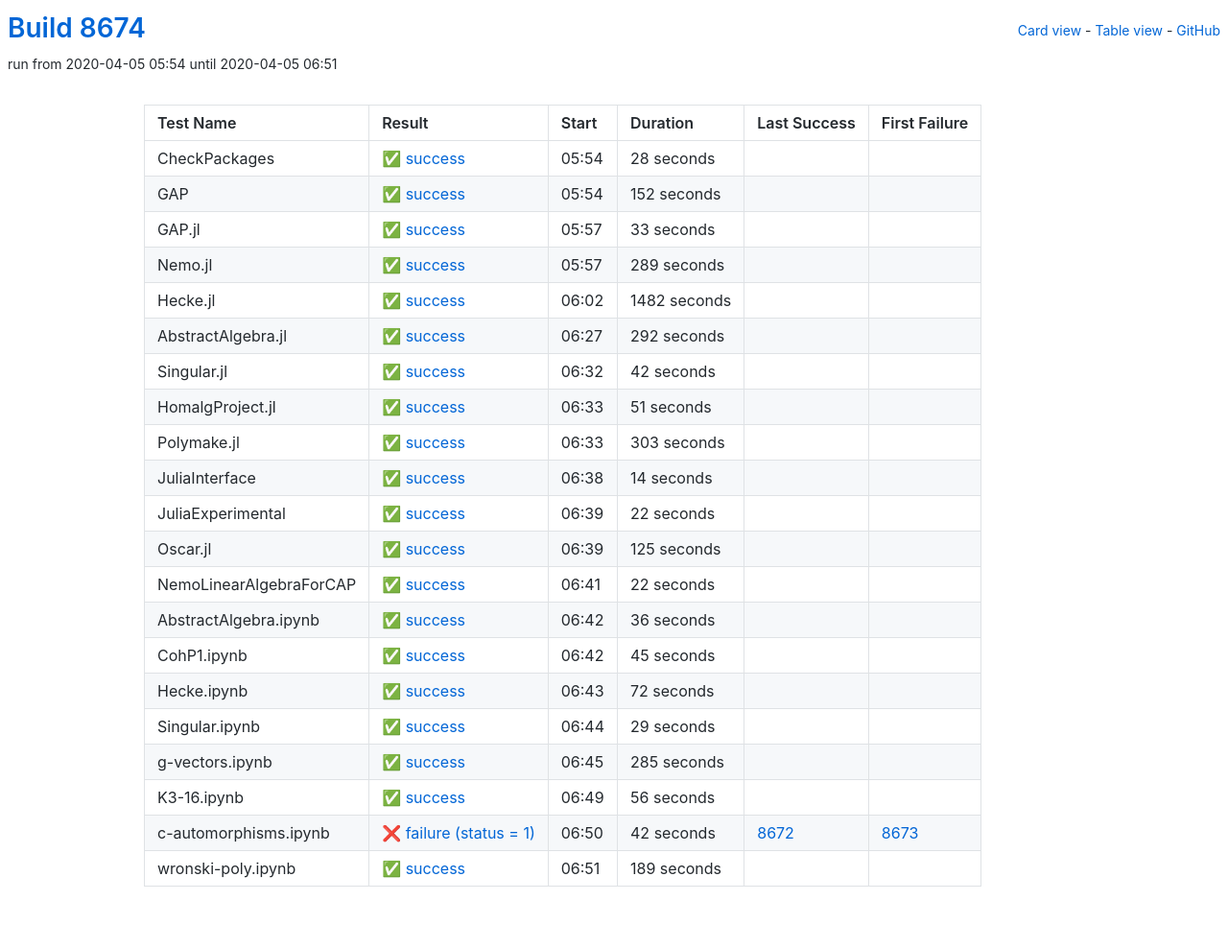
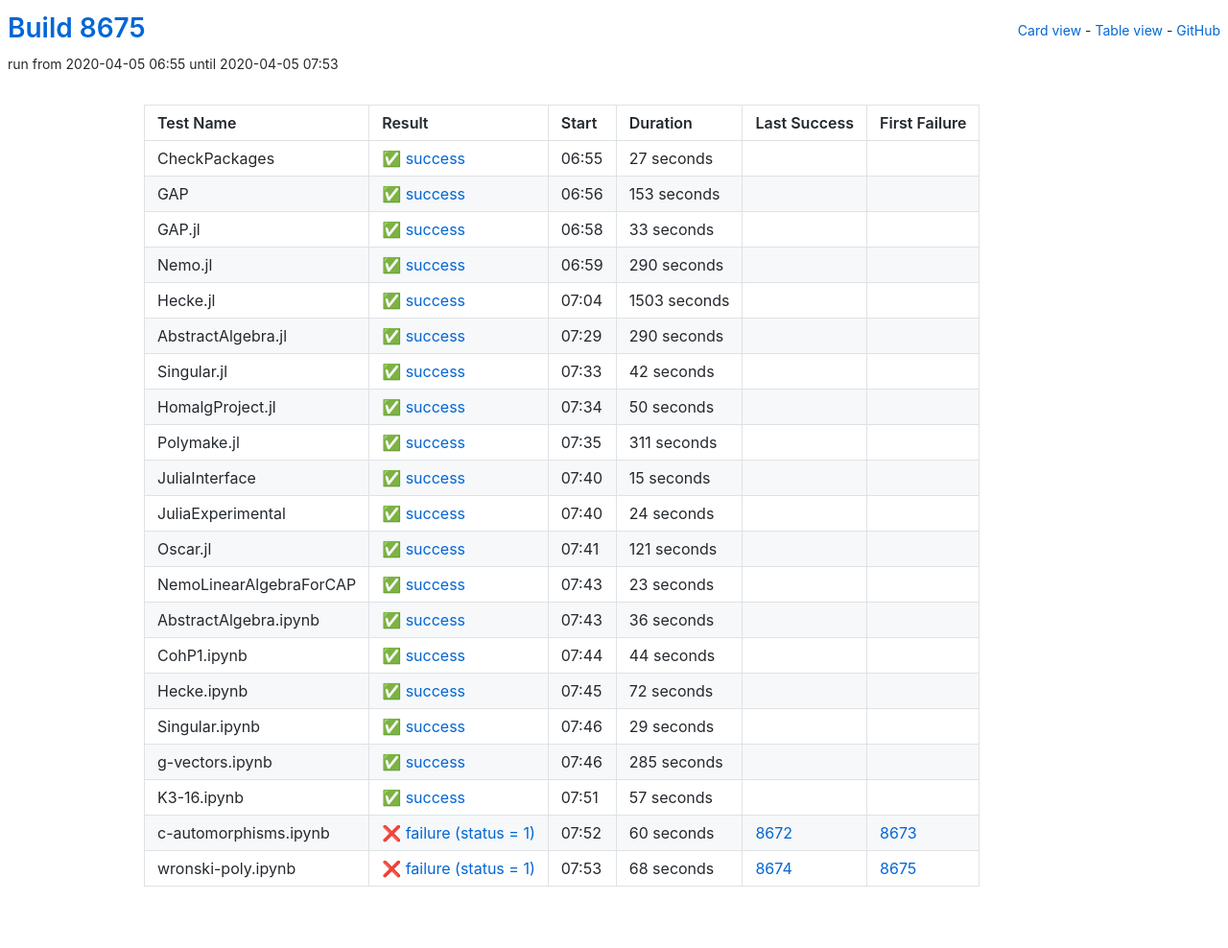
Before and after one commit to oscar-system/oscar-ci-status, a Jekyll site: the page built from table.html, in a window 1280 px wide. Shown: the whole page at 96% size. Built offline with Jekyll 4.4.1, drawn with Linux system fonts in a browser that asks for light colours.

Commit message:
Build 8675

```diff
--- a/_data/ci.yml
+++ b/_data/ci.yml
@@ -1,27 +1,27 @@
-build: 8674
-build_url: https://oscarci.mathematik.uni-kl.de/job/oscar/8674/
+build: 8675
+build_url: https://oscarci.mathematik.uni-kl.de/job/oscar/8675/
 job: oscar
 tests:
-- duration: 28
+- duration: 27
   exitcode: 0
   first_failure: false
   first_failure_url: null
   last_success: false
   last_success_url: null
-  log: https://oscarci.mathematik.uni-kl.de/job/oscar/8674/artifact/logs/build-8674/CheckPackages.log
+  log: https://oscarci.mathematik.uni-kl.de/job/oscar/8675/artifact/logs/build-8675/CheckPackages.log
   name: CheckPackages
-  start: 2020-04-05 05:54
+  start: 2020-04-05 06:55
   status: success
   success: true
-- duration: 152
+- duration: 153
   exitcode: 0
   first_failure: false
   first_failure_url: null
   last_success: false
   last_success_url: null
-  log: https://oscarci.mathematik.uni-kl.de/job/oscar/8674/artifact/logs/build-8674/GAP.log
+  log: https://oscarci.mathematik.uni-kl.de/job/oscar/8675/artifact/logs/build-8675/GAP.log
   name: GAP
-  start: 2020-04-05 05:54
+  start: 2020-04-05 06:56
   status: success
   success: true
 - duration: 33
@@ -30,42 +30,42 @@ tests:
   first_failure_url: null
   last_success: false
   last_success_url: null
-  log: https://oscarci.mathematik.uni-kl.de/job/oscar/8674/artifact/logs/build-8674/GAP.jl.log
+  log: https://oscarci.mathematik.uni-kl.de/job/oscar/8675/artifact/logs/build-8675/GAP.jl.log
   name: GAP.jl
-  start: 2020-04-05 05:57
+  start: 2020-04-05 06:58
   status: success
   success: true
-- duration: 289
+- duration: 290
   exitcode: 0
   first_failure: false
   first_failure_url: null
   last_success: false
   last_success_url: null
-  log: https://oscarci.mathematik.uni-kl.de/job/oscar/8674/artifact/logs/build-8674/Nemo.jl.log
+  log: https://oscarci.mathematik.uni-kl.de/job/oscar/8675/artifact/logs/build-8675/Nemo.jl.log
   name: Nemo.jl
-  start: 2020-04-05 05:57
+  start: 2020-04-05 06:59
   status: success
   success: true
-- duration: 1482
+- duration: 1503
   exitcode: 0
   first_failure: false
   first_failure_url: null
   last_success: false
   last_success_url: null
-  log: https://oscarci.mathematik.uni-kl.de/job/oscar/8674/artifact/logs/build-8674/Hecke.jl.log
+  log: https://oscarci.mathematik.uni-kl.de/job/oscar/8675/artifact/logs/build-8675/Hecke.jl.log
   name: Hecke.jl
-  start: 2020-04-05 06:02
+  start: 2020-04-05 07:04
   status: success
   success: true
-- duration: 292
+- duration: 290
   exitcode: 0
   first_failure: false
   first_failure_url: null
   last_success: false
   last_success_url: null
-  log: https://oscarci.mathematik.uni-kl.de/job/oscar/8674/artifact/logs/build-8674/AbstractAlgebra.jl.log
+  log: https://oscarci.mathematik.uni-kl.de/job/oscar/8675/artifact/logs/build-8675/AbstractAlgebra.jl.log
   name: AbstractAlgebra.jl
-  start: 2020-04-05 06:27
+  start: 2020-04-05 07:29
   status: success
   success: true
 - duration: 42
@@ -74,75 +74,75 @@ tests:
   first_failure_url: null
   last_success: false
   last_success_url: null
-  log: https://oscarci.mathematik.uni-kl.de/job/oscar/8674/artifact/logs/build-8674/Singular.jl.log
+  log: https://oscarci.mathematik.uni-kl.de/job/oscar/8675/artifact/logs/build-8675/Singular.jl.log
   name: Singular.jl
-  start: 2020-04-05 06:32
+  start: 2020-04-05 07:33
   status: success
   success: true
-- duration: 51
+- duration: 50
   exitcode: 0
   first_failure: false
   first_failure_url: null
   last_success: false
   last_success_url: null
-  log: https://oscarci.mathematik.uni-kl.de/job/oscar/8674/artifact/logs/build-8674/HomalgProject.jl.log
+  log: https://oscarci.mathematik.uni-kl.de/job/oscar/8675/artifact/logs/build-8675/HomalgProject.jl.log
   name: HomalgProject.jl
-  start: 2020-04-05 06:33
+  start: 2020-04-05 07:34
   status: success
   success: true
-- duration: 303
+- duration: 311
   exitcode: 0
   first_failure: false
   first_failure_url: null
   last_success: false
   last_success_url: null
-  log: https://oscarci.mathematik.uni-kl.de/job/oscar/8674/artifact/logs/build-8674/Polymake.jl.log
+  log: https://oscarci.mathematik.uni-kl.de/job/oscar/8675/artifact/logs/build-8675/Polymake.jl.log
   name: Polymake.jl
-  start: 2020-04-05 06:33
+  start: 2020-04-05 07:35
   status: success
   success: true
-- duration: 14
+- duration: 15
   exitcode: 0
   first_failure: false
   first_failure_url: null
   last_success: false
   last_success_url: null
-  log: https://oscarci.mathematik.uni-kl.de/job/oscar/8674/artifact/logs/build-8674/JuliaInterface.log
+  log: https://oscarci.mathematik.uni-kl.de/job/oscar/8675/artifact/logs/build-8675/JuliaInterface.log
   name: JuliaInterface
-  start: 2020-04-05 06:38
+  start: 2020-04-05 07:40
   status: success
   success: true
-- duration: 22
+- duration: 24
   exitcode: 0
   first_failure: false
   first_failure_url: null
   last_success: false
   last_success_url: null
-  log: https://oscarci.mathematik.uni-kl.de/job/oscar/8674/artifact/logs/build-8674/JuliaExperimental.log
+  log: https://oscarci.mathematik.uni-kl.de/job/oscar/8675/artifact/logs/build-8675/JuliaExperimental.log
   name: JuliaExperimental
-  start: 2020-04-05 06:39
+  start: 2020-04-05 07:40
   status: success
   success: true
-- duration: 125
+- duration: 121
   exitcode: 0
   first_failure: false
   first_failure_url: null
   last_success: false
   last_success_url: null
-  log: https://oscarci.mathematik.uni-kl.de/job/oscar/8674/artifact/logs/build-8674/Oscar.jl.log
+  log: https://oscarci.mathematik.uni-kl.de/job/oscar/8675/artifact/logs/build-8675/Oscar.jl.log
   name: Oscar.jl
-  start: 2020-04-05 06:39
+  start: 2020-04-05 07:41
   status: success
   success: true
-- duration: 22
+- duration: 23
   exitcode: 0
   first_failure: false
   first_failure_url: null
   last_success: false
   last_success_url: null
-  log: https://oscarci.mathematik.uni-kl.de/job/oscar/8674/artifact/logs/build-8674/NemoLinearAlgebraForCAP.log
+  log: https://oscarci.mathematik.uni-kl.de/job/oscar/8675/artifact/logs/build-8675/NemoLinearAlgebraForCAP.log
   name: NemoLinearAlgebraForCAP
-  start: 2020-04-05 06:41
+  start: 2020-04-05 07:43
   status: success
   success: true
 - duration: 36
@@ -151,20 +151,20 @@ tests:
   first_failure_url: null
   last_success: false
   last_success_url: null
-  log: https://oscarci.mathematik.uni-kl.de/job/oscar/8674/artifact/logs/build-8674/AbstractAlgebra.ipynb.log
+  log: https://oscarci.mathematik.uni-kl.de/job/oscar/8675/artifact/logs/build-8675/AbstractAlgebra.ipynb.log
   name: AbstractAlgebra.ipynb
-  start: 2020-04-05 06:42
+  start: 2020-04-05 07:43
   status: success
   success: true
-- duration: 45
+- duration: 44
   exitcode: 0
   first_failure: false
   first_failure_url: null
   last_success: false
   last_success_url: null
-  log: https://oscarci.mathematik.uni-kl.de/job/oscar/8674/artifact/logs/build-8674/CohP1.ipynb.log
+  log: https://oscarci.mathematik.uni-kl.de/job/oscar/8675/artifact/logs/build-8675/CohP1.ipynb.log
   name: CohP1.ipynb
-  start: 2020-04-05 06:42
+  start: 2020-04-05 07:44
   status: success
   success: true
 - duration: 72
@@ -173,9 +173,9 @@ tests:
   first_failure_url: null
   last_success: false
   last_success_url: null
-  log: https://oscarci.mathematik.uni-kl.de/job/oscar/8674/artifact/logs/build-8674/Hecke.ipynb.log
+  log: https://oscarci.mathematik.uni-kl.de/job/oscar/8675/artifact/logs/build-8675/Hecke.ipynb.log
   name: Hecke.ipynb
-  start: 2020-04-05 06:43
+  start: 2020-04-05 07:45
   status: success
   success: true
 - duration: 29
@@ -184,9 +184,9 @@ tests:
   first_failure_url: null
   last_success: false
   last_success_url: null
-  log: https://oscarci.mathematik.uni-kl.de/job/oscar/8674/artifact/logs/build-8674/Singular.ipynb.log
+  log: https://oscarci.mathematik.uni-kl.de/job/oscar/8675/artifact/logs/build-8675/Singular.ipynb.log
   name: Singular.ipynb
-  start: 2020-04-05 06:44
+  start: 2020-04-05 07:46
   status: success
   success: true
 - duration: 285
@@ -195,41 +195,41 @@ tests:
   first_failure_url: null
   last_success: false
   last_success_url: null
-  log: https://oscarci.mathematik.uni-kl.de/job/oscar/8674/artifact/logs/build-8674/g-vectors.ipynb.log
+  log: https://oscarci.mathematik.uni-kl.de/job/oscar/8675/artifact/logs/build-8675/g-vectors.ipynb.log
   name: g-vectors.ipynb
-  start: 2020-04-05 06:45
+  start: 2020-04-05 07:46
   status: success
   success: true
-- duration: 56
+- duration: 57
   exitcode: 0
   first_failure: false
   first_failure_url: null
   last_success: false
   last_success_url: null
-  log: https://oscarci.mathematik.uni-kl.de/job/oscar/8674/artifact/logs/build-8674/K3-16.ipynb.log
+  log: https://oscarci.mathematik.uni-kl.de/job/oscar/8675/artifact/logs/build-8675/K3-16.ipynb.log
   name: K3-16.ipynb
-  start: 2020-04-05 06:49
+  start: 2020-04-05 07:51
   status: success
   success: true
-- duration: 42
+- duration: 60
   exitcode: 1
   first_failure: 8673
   first_failure_url: https://oscarci.mathematik.uni-kl.de/job/oscar/8673/
   last_success: 8672
   last_success_url: https://oscarci.mathematik.uni-kl.de/job/oscar/8672/
-  log: https://oscarci.mathematik.uni-kl.de/job/oscar/8674/artifact/logs/build-8674/c-automorphisms.ipynb.log
+  log: https://oscarci.mathematik.uni-kl.de/job/oscar/8675/artifact/logs/build-8675/c-automorphisms.ipynb.log
   name: c-automorphisms.ipynb
-  start: 2020-04-05 06:50
+  start: 2020-04-05 07:52
   status: failure
   success: false
-- duration: 189
-  exitcode: 0
-  first_failure: false
-  first_failure_url: null
-  last_success: false
-  last_success_url: null
-  log: https://oscarci.mathematik.uni-kl.de/job/oscar/8674/artifact/logs/build-8674/wronski-poly.ipynb.log
+- duration: 68
+  exitcode: 1
+  first_failure: 8675
+  first_failure_url: https://oscarci.mathematik.uni-kl.de/job/oscar/8675/
+  last_success: 8674
+  last_success_url: https://oscarci.mathematik.uni-kl.de/job/oscar/8674/
+  log: https://oscarci.mathematik.uni-kl.de/job/oscar/8675/artifact/logs/build-8675/wronski-poly.ipynb.log
   name: wronski-poly.ipynb
-  start: 2020-04-05 06:51
-  status: success
-  success: true
+  start: 2020-04-05 07:53
+  status: failure
+  success: false
```
Also changed, not shown: README.md.
